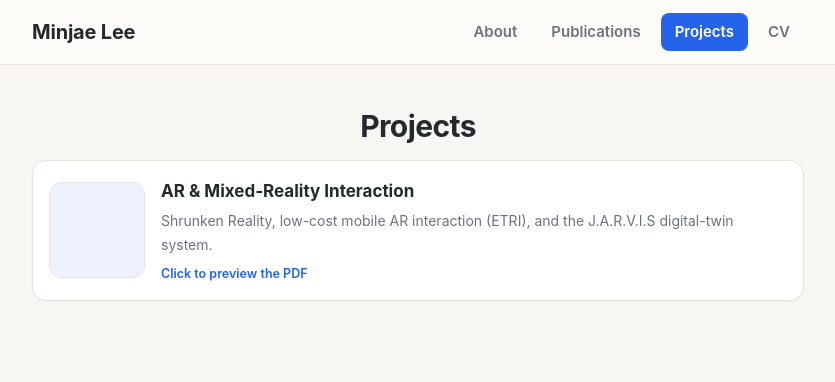
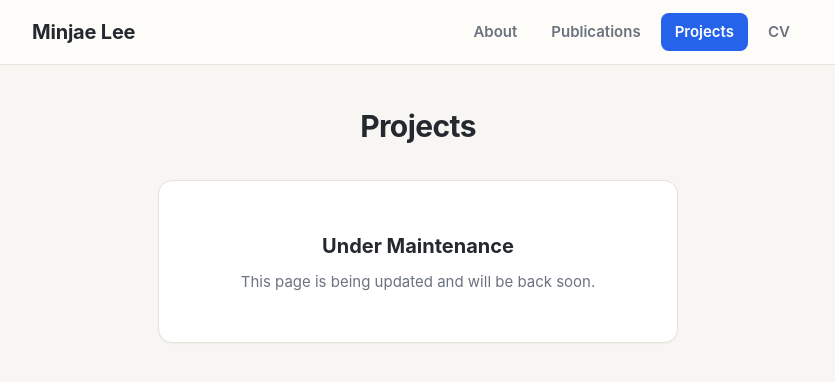
Before and after one commit to MinChoi0129/MinChoi0129.github.io, a Jekyll site: the page built from projects.md, in a window 1280 px wide. Shown: the top 382 px of the page, without its empty margins (222-1057 px from the left). Built offline with Jekyll 4.4.1, drawn with Linux system fonts in a browser that asks for light colours.

Commit message:
Projects: show Under Maintenance notice; hide PDF preview
Replace the project card/PDF with a maintenance notice; keep the card
template in a comment for later restore.

Co-Authored-By: Claude Opus 4.8 (1M context) <noreply@anthropic.com>

```diff
--- a/assets/css/style.css
+++ b/assets/css/style.css
@@ -289,6 +289,20 @@ code {
 .project-viewer iframe { display: block; width: 100%; height: 80vh; border: 0; }
 .pdf-open { display: inline-block; margin: 12px 16px; font-weight: 600; font-size: 14px; }
 
+/* ---- Under-maintenance notice ---- */
+.maintenance {
+  max-width: 520px;
+  margin: 28px auto 0;
+  text-align: center;
+  border: 1px solid var(--border);
+  border-radius: 14px;
+  background: #fff;
+  padding: 48px 28px;
+  box-shadow: 0 1px 2px rgba(0, 0, 0, 0.04);
+}
+.maintenance-title { font-size: 20px; font-weight: 700; color: var(--fg); margin: 0 0 6px; }
+.maintenance-sub { color: var(--muted); font-size: 15px; margin: 0; }
+
 @media (max-width: 600px) {
   .header-inner { padding: 11px 16px; }
   .content { padding: 26px 16px 72px; }
--- a/projects.md
+++ b/projects.md
@@ -3,10 +3,9 @@ layout: default
 title: Projects
 ---
 <!--
-  Projects page. Each project is a <details> card:
-  thumbnail + title + one-line description; click to preview its PDF inline.
-  To add a project, copy one .project-card block, drop a thumbnail in
-  assets/img/projects/ and the PDF in assets/pdf/, and update the text/links.
+  Projects page — temporarily under maintenance.
+  The PDF preview is intentionally hidden for now. The project-card
+  template is preserved at the bottom of this file; restore it when ready.
 -->
 
 <div align="center">
@@ -15,21 +14,30 @@ title: Projects
 
 </div>
 
-<div class="project-list">
+<div class="maintenance">
+<p class="maintenance-title">Under Maintenance</p>
+<p class="maintenance-sub">This page is being updated and will be back soon.</p>
+</div>
 
-<details class="project-card">
-<summary>
-<img class="project-thumb" src="{{ '/assets/img/projects/project_1.png' | relative_url }}" alt="" />
-<span class="project-meta">
-<span class="project-title">AR &amp; Mixed-Reality Interaction</span>
-<span class="project-desc">Shrunken Reality, low-cost mobile AR interaction (ETRI), and the J.A.R.V.I.S digital-twin system.</span>
-<span class="project-cue">Click to preview the PDF</span>
-</span>
-</summary>
-<div class="project-viewer">
-<iframe src="{{ '/assets/pdf/project_1.pdf' | relative_url }}#toolbar=0&amp;navpanes=0&amp;view=FitH" title="AR &amp; Mixed-Reality Interaction" loading="lazy"></iframe>
-<a class="pdf-open" href="{{ '/assets/pdf/project_1.pdf' | relative_url }}" target="_blank" rel="noopener">Open in a new tab</a>
-</div>
-</details>
+<!--
+  ===== PROJECT CARD TEMPLATE (restore when ready) =====
+  To bring projects back, move the block below out of this comment.
+  Thumbnail: assets/img/projects/<id>.png (square). PDF: assets/pdf/<id>.pdf
 
-</div>
+  <div class="project-list">
+  <details class="project-card">
+  <summary>
+  <img class="project-thumb" src="{{ '/assets/img/projects/project_1.png' | relative_url }}" alt="" />
+  <span class="project-meta">
+  <span class="project-title">AR &amp; Mixed-Reality Interaction</span>
+  <span class="project-desc">Shrunken Reality, low-cost mobile AR interaction (ETRI), and the J.A.R.V.I.S digital-twin system.</span>
+  <span class="project-cue">Click to preview the PDF</span>
+  </span>
+  </summary>
+  <div class="project-viewer">
+  <iframe src="{{ '/assets/pdf/project_1.pdf' | relative_url }}#toolbar=0&amp;navpanes=0&amp;view=FitH" title="AR &amp; Mixed-Reality Interaction" loading="lazy"></iframe>
+  <a class="pdf-open" href="{{ '/assets/pdf/project_1.pdf' | relative_url }}" target="_blank" rel="noopener">Open in a new tab</a>
+  </div>
+  </details>
+  </div>
+-->
```
